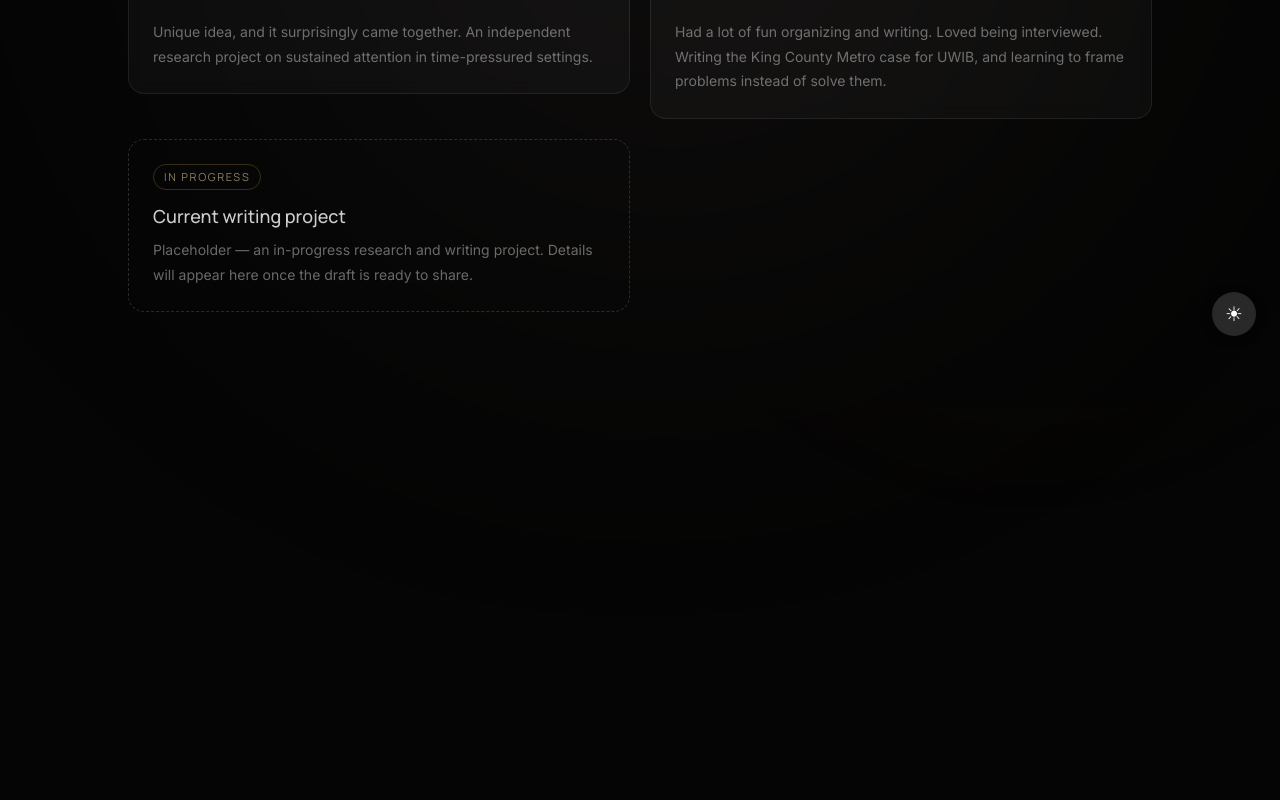
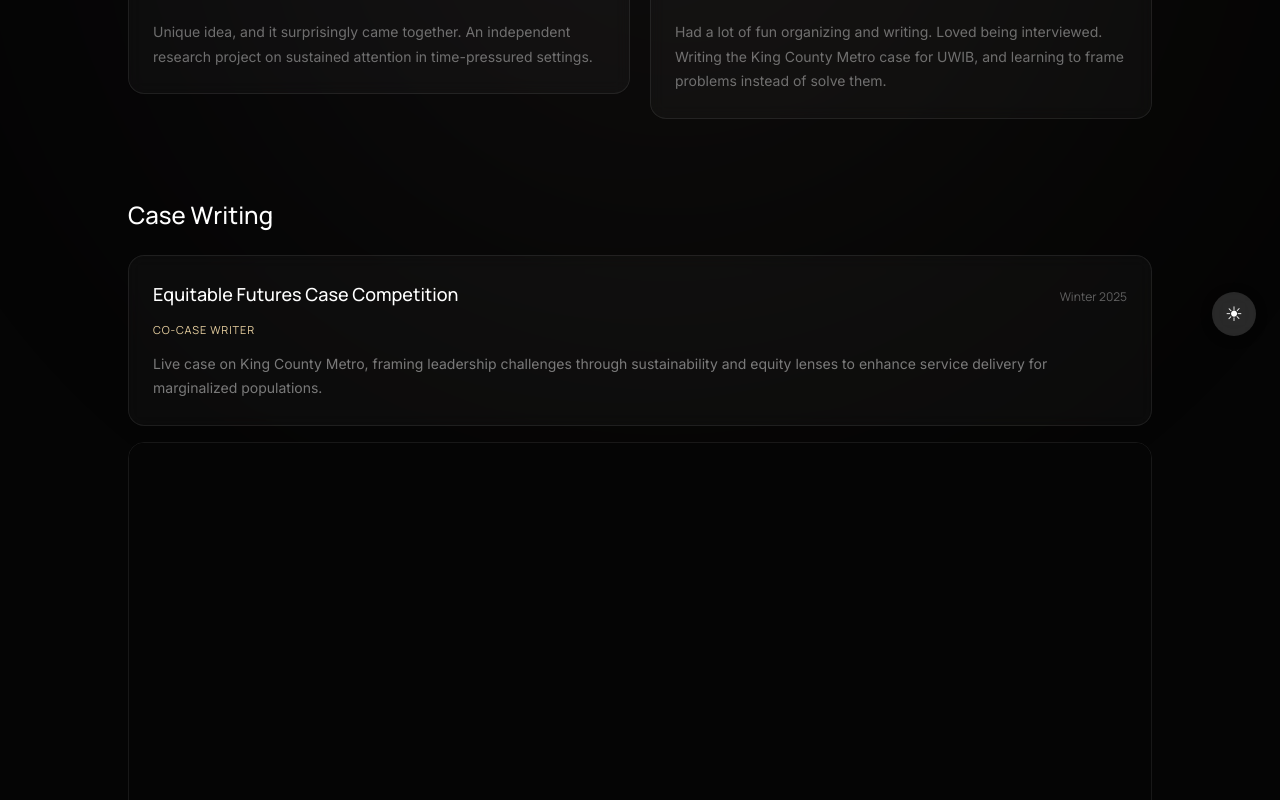
Before and after one commit to ivadhooria2004/portfolio-iva-dhooria, a Next.js app: page /research in a window 1280 px wide. Shown: the part 440-1240 px from the top of the page. Before the commit the page ends 848 px from the top, so only its background shows below. Built offline with nearby package versions, Linux system fonts and the light colour scheme.

Commit message:
Update page.jsx

```diff
--- a/app/research/page.jsx
+++ b/app/research/page.jsx
@@ -133,12 +133,22 @@ export default function ResearchPage() {
           "Independent research, case writing, and written work \u2014 the intellectual layer beneath the r\u00E9sum\u00E9."
         }
       />
-      <div className="grid gap-5 md:grid-cols-2">
+      <div className="grid gap-5 md:grid-cols-2 mb-20">
         {completed.map((item) => (
           <CompletedCard key={item.title} item={item} />
         ))}
-        <InProgressCard />
       </div>
+
+      <div className="mb-12">
+        <h2 className="font-display text-2xl font-medium text-white mb-6">Case Writing</h2>
+        <div className="grid gap-5">
+          {caseWriting.map((item) => (
+            <CaseWriterCard key={item.title} item={item} />
+          ))}
+        </div>
+      </div>
+
+      <InProgressCard />
     </PageShell>
   );
 }
```
